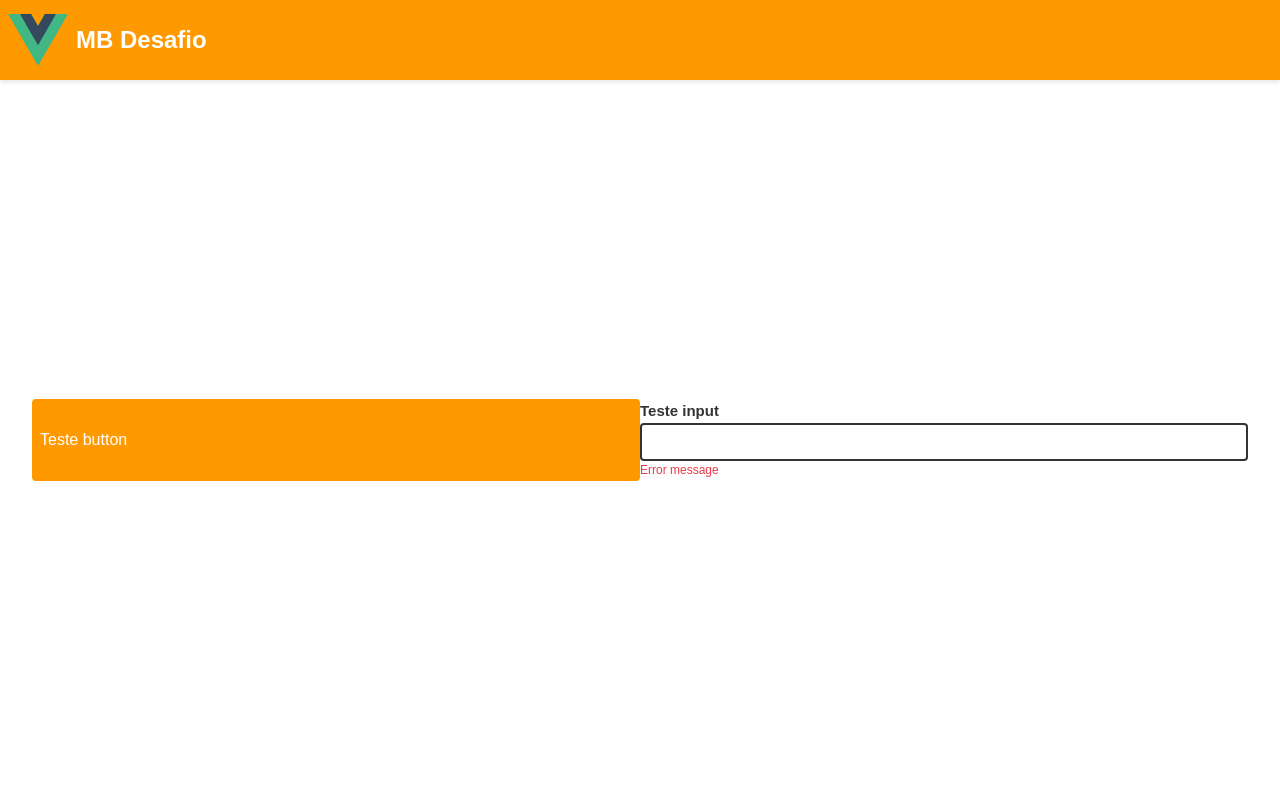
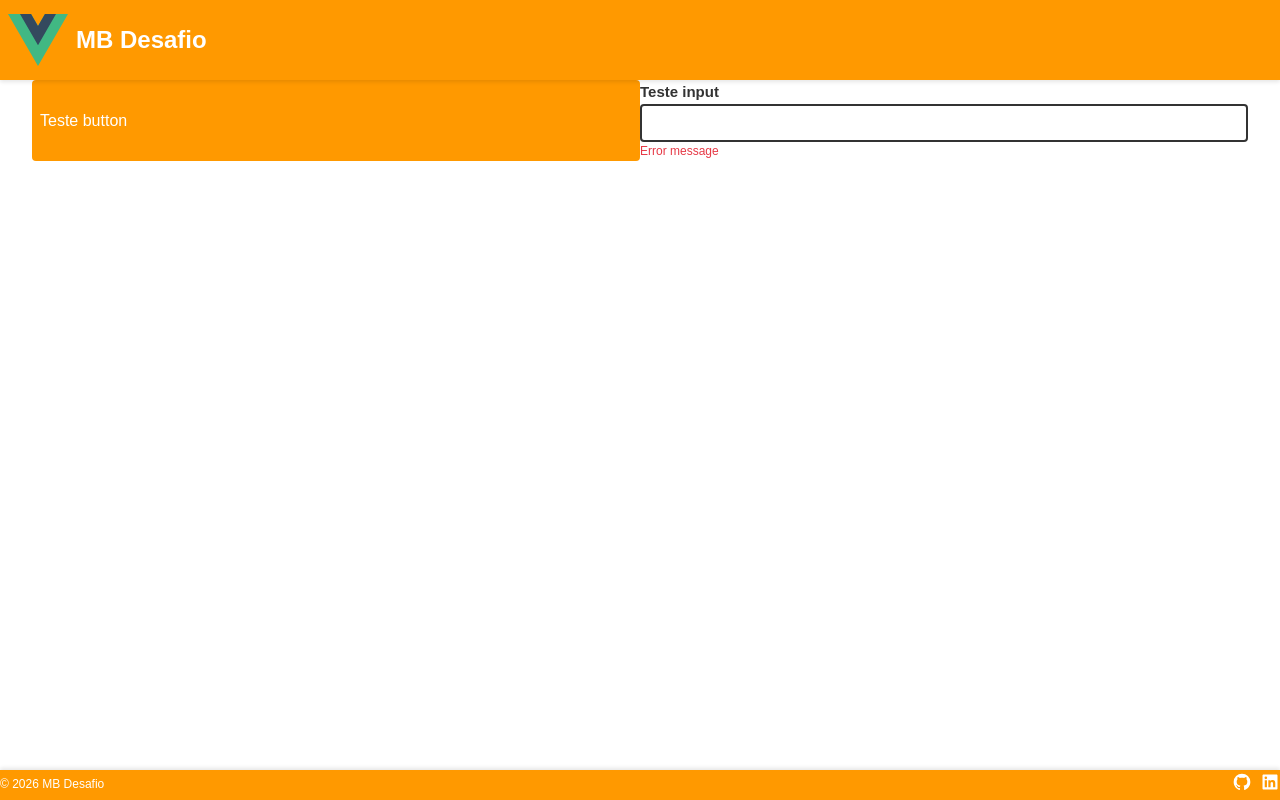
Before and after one commit to LeoSouza221/mb-desafio, a Vue app in the folder mb-frontend/: page / in a window 1280 px wide. Built offline with nearby package versions, Linux system fonts and the light colour scheme.

Commit message:
feat: create footer component and add to home page

```diff
--- a/mb-frontend/src/App.vue
+++ b/mb-frontend/src/App.vue
@@ -5,11 +5,14 @@
 		<AppButton variant="primary" :loading="false">Teste button</AppButton>
 		<AppInput label="Teste input" errorMessage="Error message" />
 	</main>
+
+	<AppFooter />
 </template>
 
 <script setup>
 	import AppButton from './components/AppButton.vue'
 	import AppInput from './components/inputs/AppInput.vue'
+	import AppFooter from './components/layout/AppFooter.vue'
 	import AppHeader from './components/layout/AppHeader.vue'
 </script>
 
--- a/mb-frontend/src/assets/main.css
+++ b/mb-frontend/src/assets/main.css
@@ -19,6 +19,7 @@
 	font-family: sans-serif;
 	background-color: white;
 	color: var(--text-color);
+	min-height: auto;
 }
 
 main {
@@ -27,6 +28,7 @@
 	padding: 2rem;
 	font-weight: normal;
 	margin-top: 40px;
+	margin-bottom: 20px;
 }
 
 #app {
--- /dev/null
+++ b/mb-frontend/src/components/Icon/Github.vue
@@ -0,0 +1,9 @@
+<template>
+	<svg xmlns="http://www.w3.org/2000/svg" width="32" height="32" viewBox="0 0 24 24">
+		<!-- Icon from Material Design Icons by Pictogrammers - https://github.com/Templarian/MaterialDesign/blob/master/LICENSE -->
+		<path
+			fill="currentColor"
+			d="M12 2A10 10 0 0 0 2 12c0 4.42 2.87 8.17 6.84 9.5c.5.08.66-.23.66-.5v-1.69c-2.77.6-3.36-1.34-3.36-1.34c-.46-1.16-1.11-1.47-1.11-1.47c-.91-.62.07-.6.07-.6c1 .07 1.53 1.03 1.53 1.03c.87 1.52 2.34 1.07 2.91.83c.09-.65.35-1.09.63-1.34c-2.22-.25-4.55-1.11-4.55-4.92c0-1.11.38-2 1.03-2.71c-.1-.25-.45-1.29.1-2.64c0 0 .84-.27 2.75 1.02c.79-.22 1.65-.33 2.5-.33s1.71.11 2.5.33c1.91-1.29 2.75-1.02 2.75-1.02c.55 1.35.2 2.39.1 2.64c.65.71 1.03 1.6 1.03 2.71c0 3.82-2.34 4.66-4.57 4.91c.36.31.69.92.69 1.85V21c0 .27.16.59.67.5C19.14 20.16 22 16.42 22 12A10 10 0 0 0 12 2"
+		/>
+	</svg>
+</template>
--- /dev/null
+++ b/mb-frontend/src/components/Icon/Linkedin.vue
@@ -0,0 +1,15 @@
+<template>
+	<svg xmlns="http://www.w3.org/2000/svg" width="32" height="32" viewBox="0 0 24 24">
+		<!-- Icon from Remix Icon by Remix Design - https://github.com/Remix-Design/RemixIcon/blob/master/License -->
+		<path
+			fill="currentColor"
+			d="M18.336 18.339h-2.665v-4.177c0-.996-.02-2.278-1.39-2.278c-1.389 0-1.601 1.084-1.601 2.205v4.25h-2.666V9.75h2.56v1.17h.035c.358-.674 1.228-1.387 2.528-1.387c2.7 0 3.2 1.778 3.2 4.092v4.714M7.004 8.575a1.546 1.546 0 0 1-1.548-1.549a1.548 1.548 0 1 1 1.547 1.549m1.336 9.764H5.667V9.75H8.34zM19.67 3H4.33C3.594 3 3 3.58 3 4.297v15.406C3 20.42 3.594 21 4.328 21h15.339C20.4 21 21 20.42 21 19.703V4.297C21 3.581 20.4 3 19.666 3z"
+		/>
+	</svg>
+</template>
+
+<script>
+	export default {}
+</script>
+
+<style></style>
--- /dev/null
+++ b/mb-frontend/src/components/layout/AppFooter.vue
@@ -0,0 +1,62 @@
+<template>
+	<footer>
+		<p>© {{ year }} MB Desafio</p>
+		<div class="footer-socials">
+			<a href="https://github.com/LeoSouza221" target="_blank" rel="noopener noreferrer">
+				<Github width="20" height="20" />
+			</a>
+			<a
+				href="https://www.linkedin.com/in/leonardo-de-souza-a75557156/"
+				target="_blank"
+				rel="noopener noreferrer"
+			>
+				<Linkedin width="20" height="20" />
+			</a>
+		</div>
+	</footer>
+</template>
+
+<script setup>
+	import { computed } from 'vue'
+	import Github from '../Icon/Github.vue'
+	import Linkedin from '../Icon/Linkedin.vue'
+
+	const year = computed(() => new Date().getFullYear())
+</script>
+
+<style scoped>
+	footer {
+		position: fixed;
+		bottom: 0;
+		left: 0;
+		width: 100%;
+		height: 30px;
+		background: var(--primary);
+		padding: 0;
+		box-shadow: 0 -2px 4px rgba(0, 0, 0, 0.1);
+		display: flex;
+		place-items: center;
+		justify-content: space-between;
+		gap: var(--spacing);
+	}
+
+	p {
+		color: white;
+		font-size: 0.75rem;
+		font-weight: 500;
+	}
+
+	a {
+		color: white;
+		font-size: 0.75rem;
+		font-weight: 500;
+		text-decoration: none;
+	}
+
+	.footer-socials {
+		display: flex;
+		place-items: center;
+		gap: var(--spacing);
+		height: 100%;
+	}
+</style>
```
